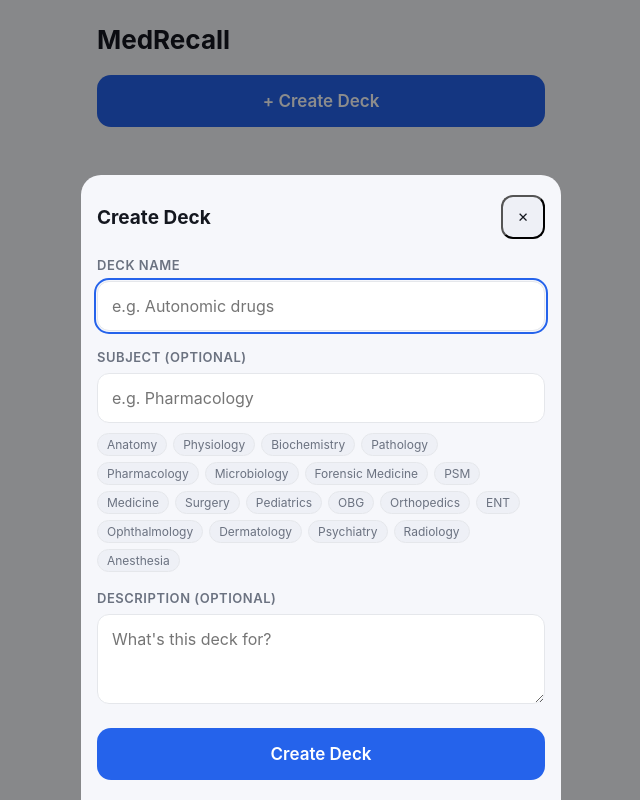
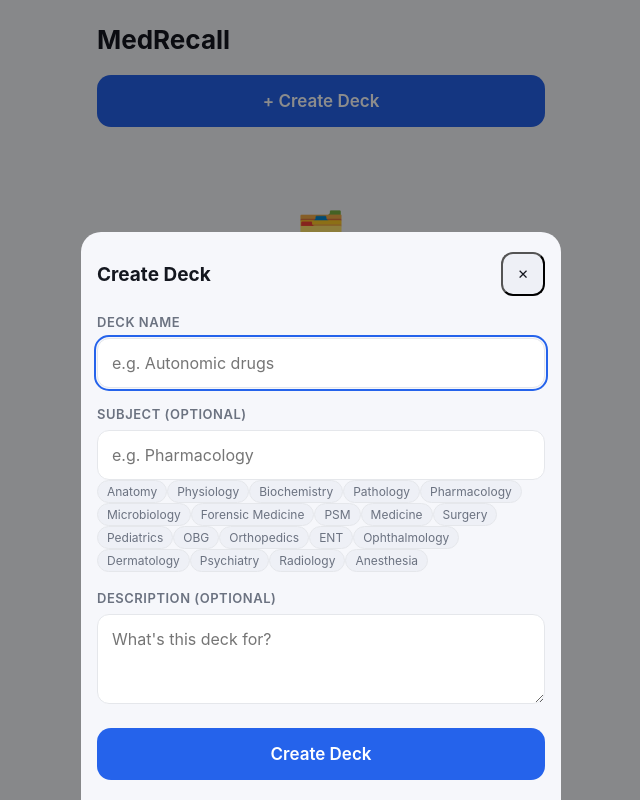
Before and after one commit to cosmos8world-lab/Medrecall, a React (Vite) app: page / in a window 1280 px wide. Both pictures are taken after a click on the button "+ Create Deck". Shown: the whole page, without its empty margins (319-959 px from the left). Built offline with nearby package versions, Linux system fonts and the light colour scheme.

Commit message:
Update CreateDeckSheet.jsx

```diff
--- a/src/components/CreateDeckSheet.jsx
+++ b/src/components/CreateDeckSheet.jsx
@@ -44,7 +44,7 @@ export default function CreateDeckSheet({ onClose, onCreate, existingSubjects =
         onChange={(e) => setSubject(e.target.value)}
         placeholder="e.g. Pharmacology"
       />
-      <div className="tag-row" style={{ marginTop: 10 }}>
+        <div className="chip-scroll-row">
         {subjectChips.map((s) => (
           <button
             key={s}
```
